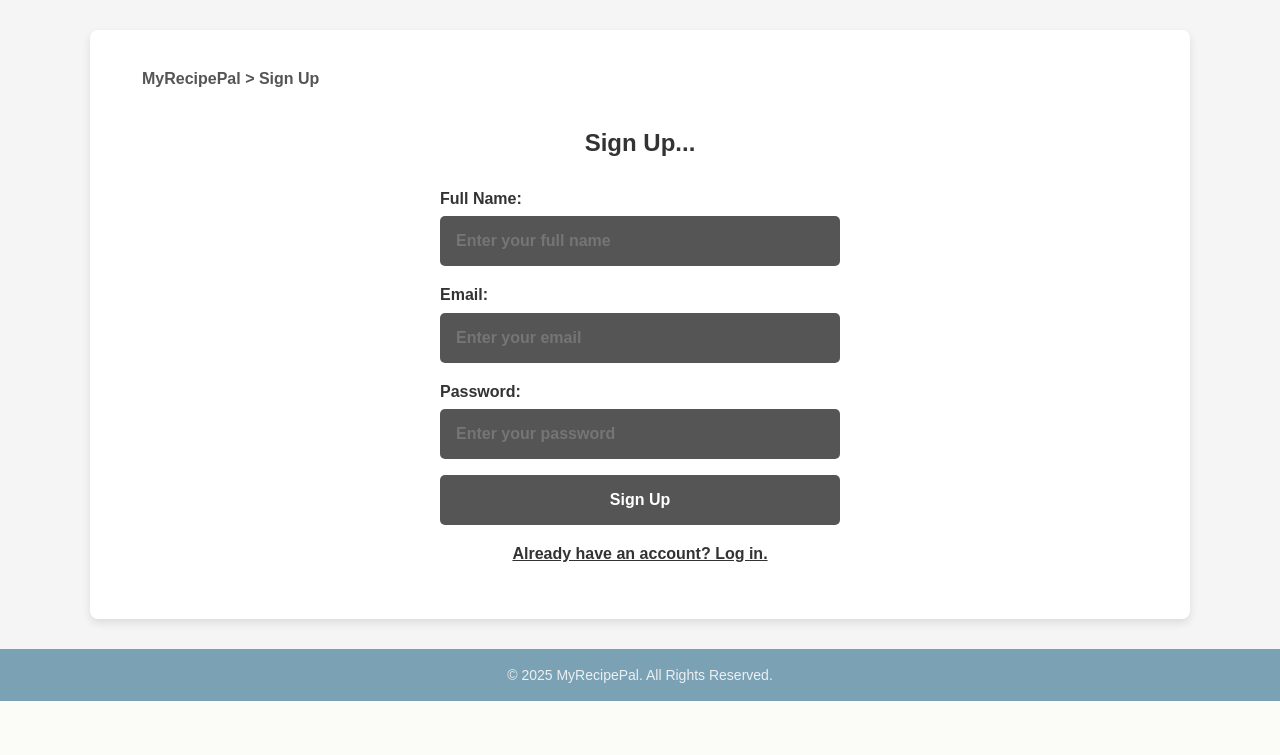
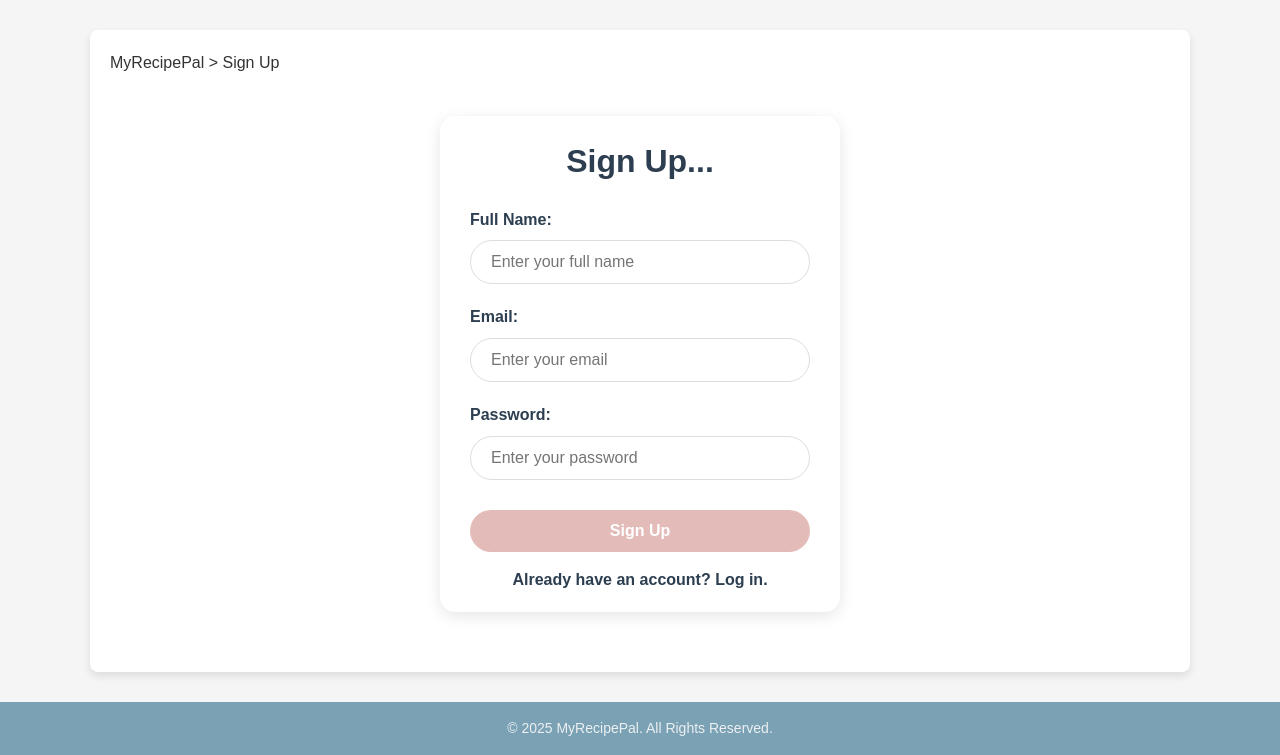
Before and after one commit to skourde/MyRecipePal, a Node server app: template pg-sd2/app/views/sign-up.pug in a window 1280 px wide. Shown: the part 245-1000 px from the top of the page. Before the commit the page ends 946 px from the top, so only its background shows below. Run offline with Node 20, Linux system fonts and the light colour scheme; the template is opened without the code that fills it, so the values that code supplies are empty; some libraries are stand-ins or nearby versions.

Commit message:
Update login, sign up, and about us pages styling to match recipes page design

```diff
--- a/pg-sd2/static/sign-up.css
+++ b/pg-sd2/static/sign-up.css
@@ -1,75 +1,78 @@
-/* Optional breadcrumb style */
-.breadcrumb {
-    margin: 1rem 2rem;
-    font-weight: bold;
-    color: #555;
-  }
-
-  /* Centers the entire sign-up section */
-  .signup-container {
-    width: 400px; /* Adjust as needed */
-    margin: 2rem auto;
+/* Sign Up Container */
+.signup-container {
+    max-width: 400px;
+    margin: 40px auto;
+    padding: 20px 30px;
+    background-color: #fff;
+    border-radius: 15px;
+    box-shadow: 0 4px 15px rgba(0, 0, 0, 0.1);
     text-align: center;
   }
 
-  /* Heading style */
   .signup-container h2 {
-    margin-bottom: 1.5rem;
-    color: #333;
-    font-size: 1.5rem;
-  }
-
-  /* Container for each label+input pair (one "gray box") */
-  .input-field {
-    margin-bottom: 1rem;
-    text-align: left; /* Left-align the label and input text */
-  }
-
-  /* Label style */
-  .input-field label {
-    display: block;
-    margin-bottom: 0.3rem;
-    font-weight: bold;
-    color: #333;
-  }
-
-  /* Input that looks like a big gray box */
-  .input-field input {
-    width: 100%;
-    background-color: #555; /* Dark gray to match wireframe */
-    color: #fff;            /* White text */
-    border: none;
-    border-radius: 5px;
-    padding: 1rem;
-    font-size: 1rem;
+    font-size: 2rem;
+    color: #2c3e50;
+    margin-bottom: 20px;
     font-weight: bold;
   }
 
-  /* The "Sign Up" button as another big gray box */
+  /* Input Fields */
+  .input-field {
+    margin-bottom: 20px;
+    text-align: left;
+  }
+
+  .input-field label {
+    display: block;
+    margin-bottom: 8px;
+    font-weight: bold;
+    color: #2c3e50;
+  }
+
+  .input-field input {
+    width: 100%;
+    padding: 12px 20px;
+    font-size: 1rem;
+    border: 1px solid #ddd;
+    border-radius: 30px;
+    outline: none;
+    transition: box-shadow 0.3s ease;
+  }
+
+  .input-field input:focus {
+    box-shadow: 0 4px 8px rgba(0,0,0,0.1);
+  }
+
+  /* Sign Up Button */
   .signup-button {
-    display: block;
     width: 100%;
-    background-color: #555;
+    padding: 12px 20px;
+    background-color: #E3BCBA;
     color: #fff;
     border: none;
-    padding: 1rem;
-    border-radius: 5px;
+    border-radius: 30px;
+    font-size: 1rem;
     font-weight: bold;
-    margin-top: 1rem;
-    font-size: 1rem;
     cursor: pointer;
-    transition: background-color 0.2s;
+    transition: background-color 0.3s ease, transform 0.3s ease;
+    margin-top: 10px;
   }
 
   .signup-button:hover {
-    background-color: #666;
+    background-color: #ee0979;
+    transform: scale(1.05);
   }
 
-  /* Link if the user already has an account */
+  /* Already have an account link */
   .have-account {
-    display: inline-block;
-    margin-top: 1rem;
-    text-decoration: underline;
-    color: #333;
+    display: block;
+    margin-top: 15px;
     font-weight: bold;
+    color: #2c3e50;
+    text-decoration: none;
+    transition: color 0.3s ease;
   }
+
+  .have-account:hover {
+    color: #ee0979;
+  }
```
Also changed, not shown: pg-sd2/app/views/about-us.pug (+34 -17 lines), pg-sd2/static/about-us.css (+74 -28 lines), pg-sd2/static/login.css (+57 -54 lines).
